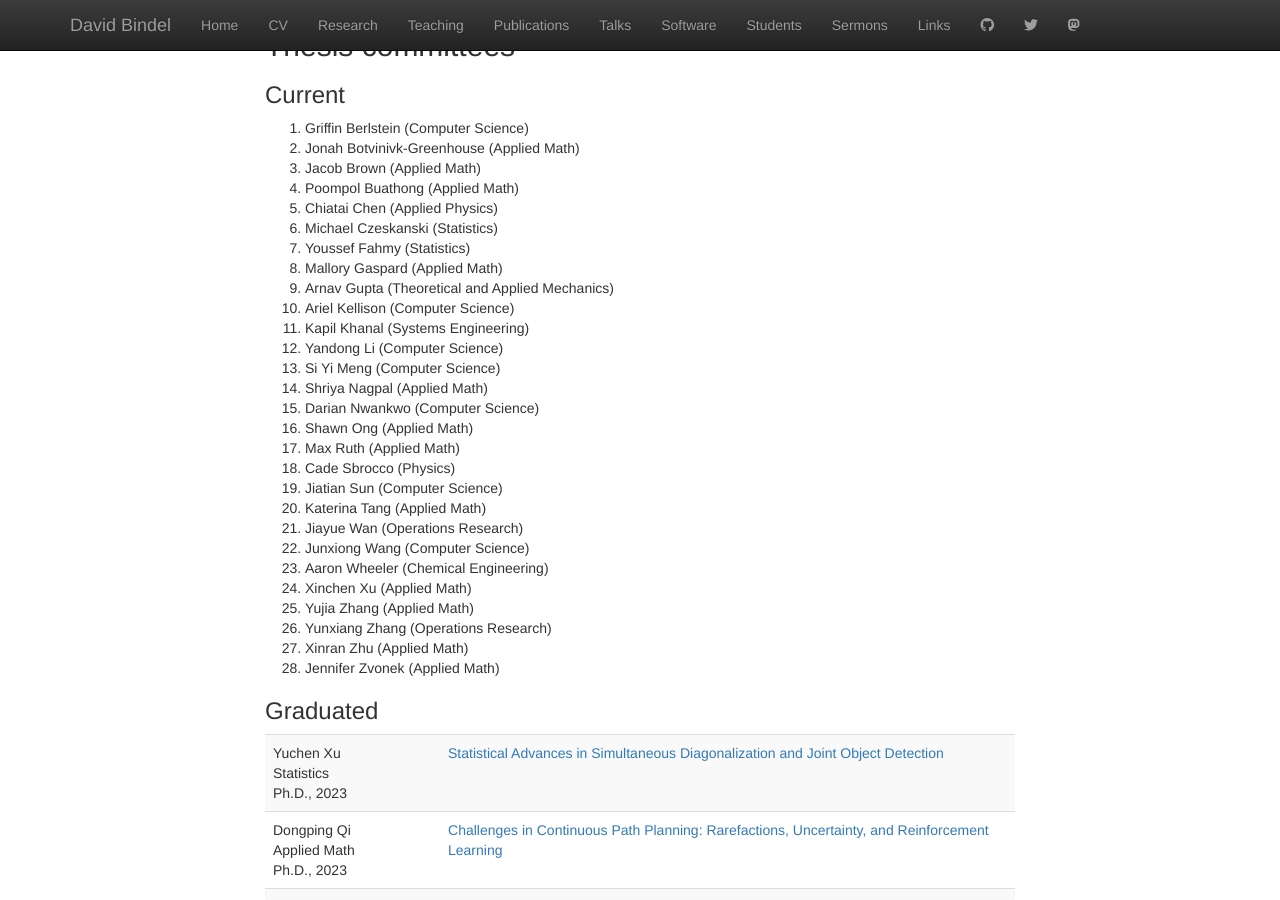
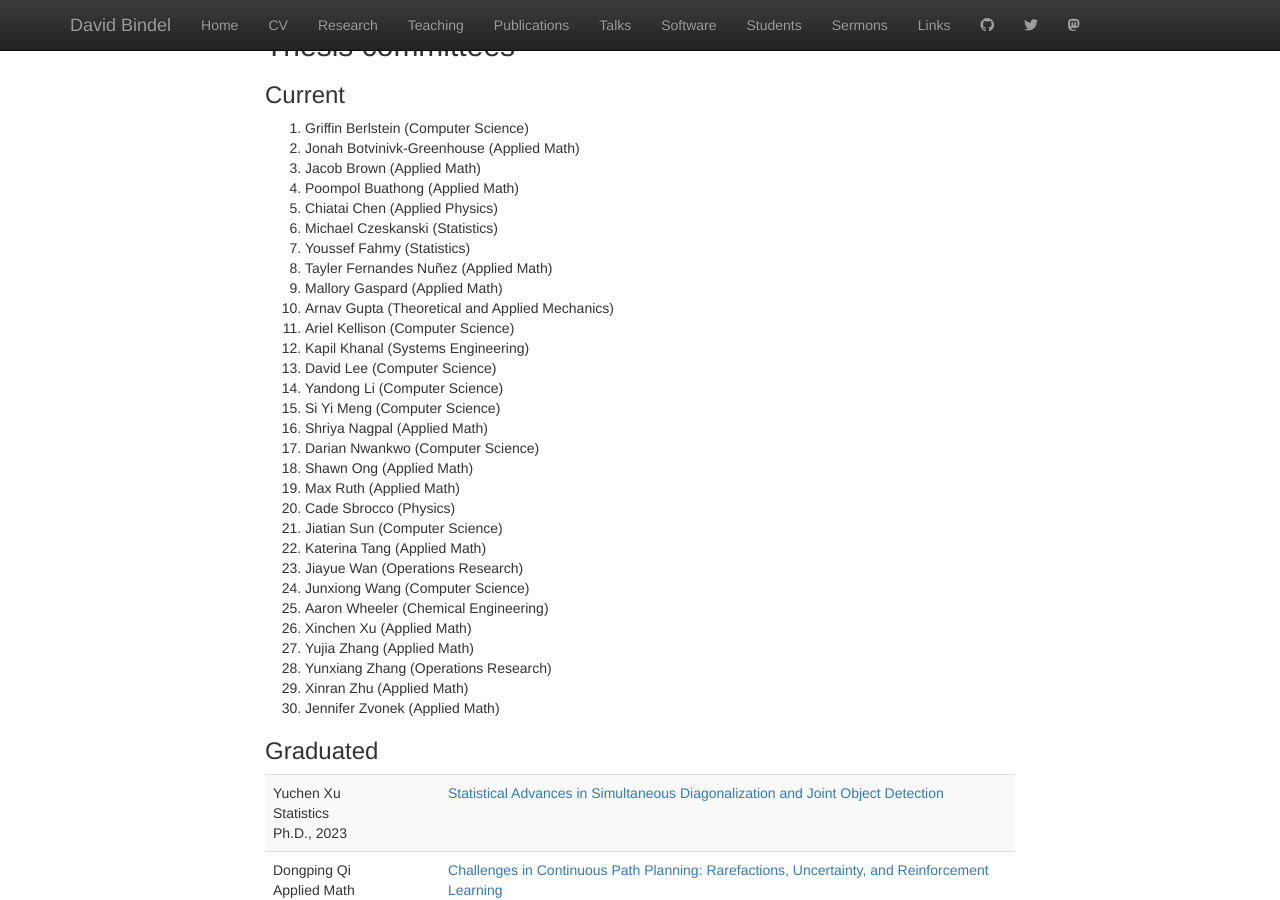
Before and after one commit to dbindel/cornell_web, a Jekyll site: the page built from students.html, in a window 1280 px wide and 900 px high, scrolled down 5575 px. Built offline with Jekyll 4.4.1, drawn with Linux system fonts in a browser that asks for light colours; nearby versions of some CDN libraries.

Commit message:
Add Tayler and David Lee on committee list.

```diff
--- a/_data/students.yml
+++ b/_data/students.yml
@@ -799,6 +799,11 @@ committees:
     field: Statistics
   -
     degree: phd
+    last: Fernandes Nuñez
+    first: Tayler
+    field: Applied Math
+  -
+    degree: phd
     last: Gaspard
     first: Mallory
     field: Applied Math
@@ -817,6 +822,11 @@ committees:
     last: Khanal
     first: Kapil
     field: Systems Engineering
+  -
+    degree: phd
+    last: Lee
+    first: David
+    field: Computer Science
   -
     degree: phd
     last: Li
```
